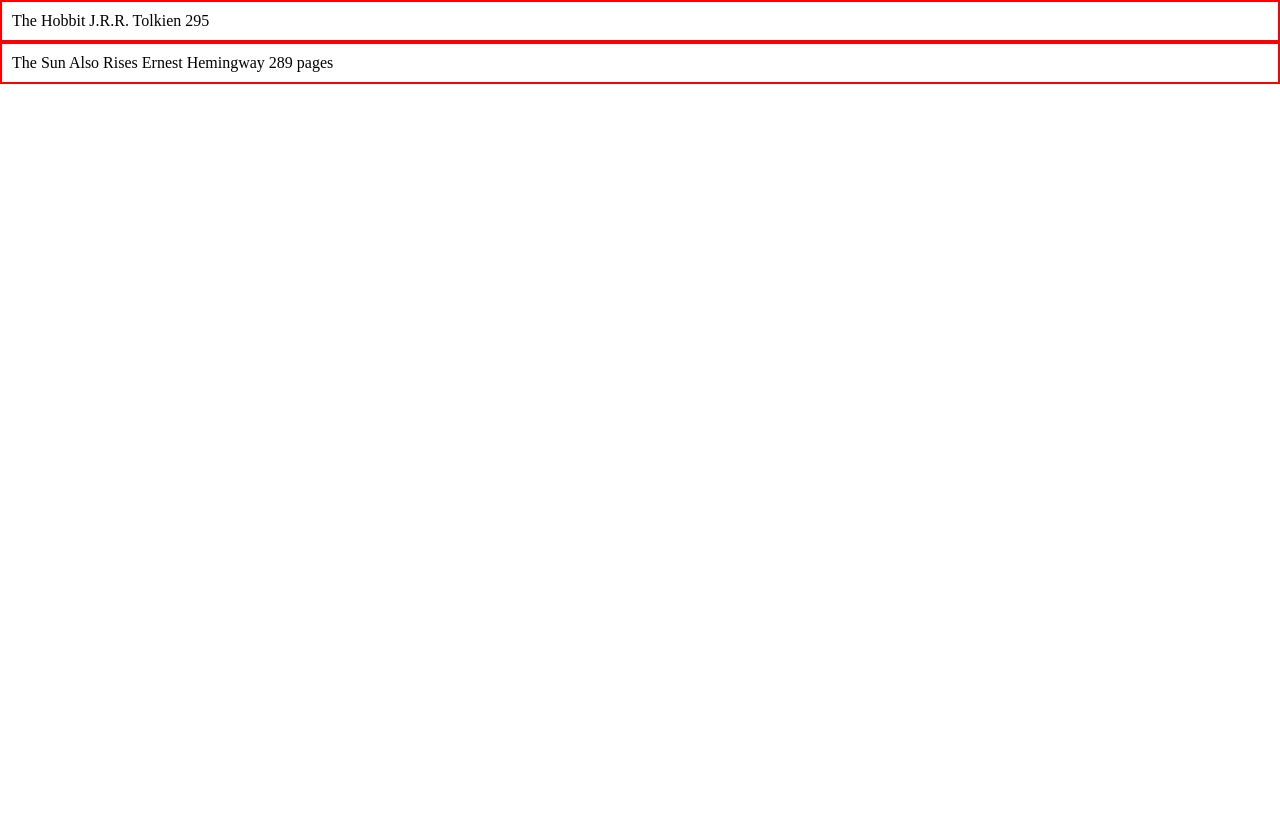
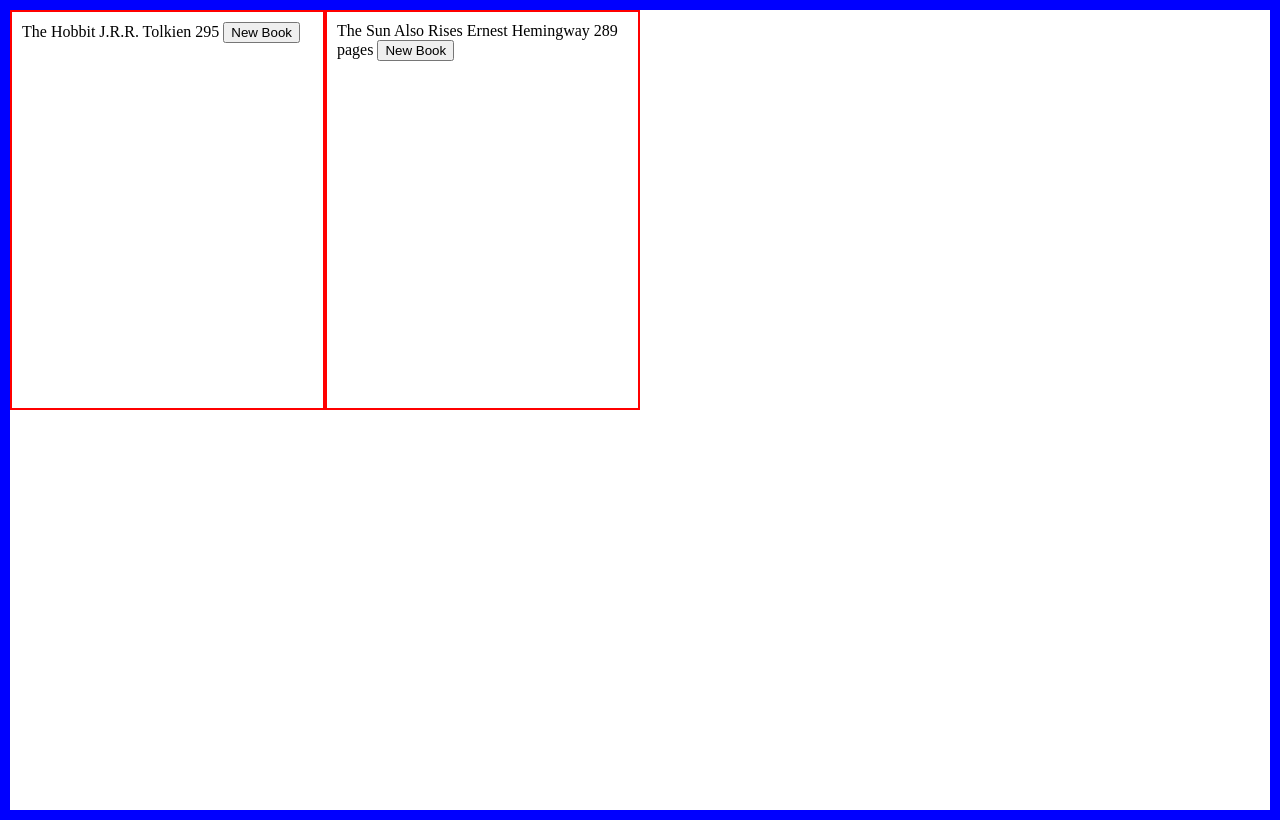
Before and after one commit to mikedeleon9/OdinProjects, a plain HTML site: page LibraryProject/index.html in a window 1280 px wide. Drawn offline with Linux system fonts and the light colour scheme.

Commit message:
adding styling for books

```diff
--- a/LibraryProject/script.js
+++ b/LibraryProject/script.js
@@ -28,6 +28,9 @@ addBookToLibrary(theSunAlsoRise)
 
 myLibrary.forEach(book => {
     const bookCard = document.createElement('div');
+    const newBookButton = document.createElement('button');
+    newBookButton.textContent = "New Book"
+
     bookCard.classList.add('book-card');
     bookCard.innerHTML = `
     ${book.title}
@@ -35,4 +38,5 @@ myLibrary.forEach(book => {
     ${book.pages}
     `
     mainContainer.appendChild(bookCard);
+    bookCard.appendChild(newBookButton)
 })
--- a/LibraryProject/styles.css
+++ b/LibraryProject/styles.css
@@ -3,8 +3,17 @@ body{
     padding: 0;
     box-sizing: border-box;
     height: 100vh;
+
 }
 
+.main-container{
+   display: grid;
+   grid-template-columns: repeat(4, minmax(0, 1fr));
+   grid-template-rows: repeat(2, minmax(0, 1fr));
+   bordeR: 10px solid blue;
+   height: 100%;
+   justify-content: center;
+}
 .book-card{
     border: 2px solid red;
     padding: 10px;
```
